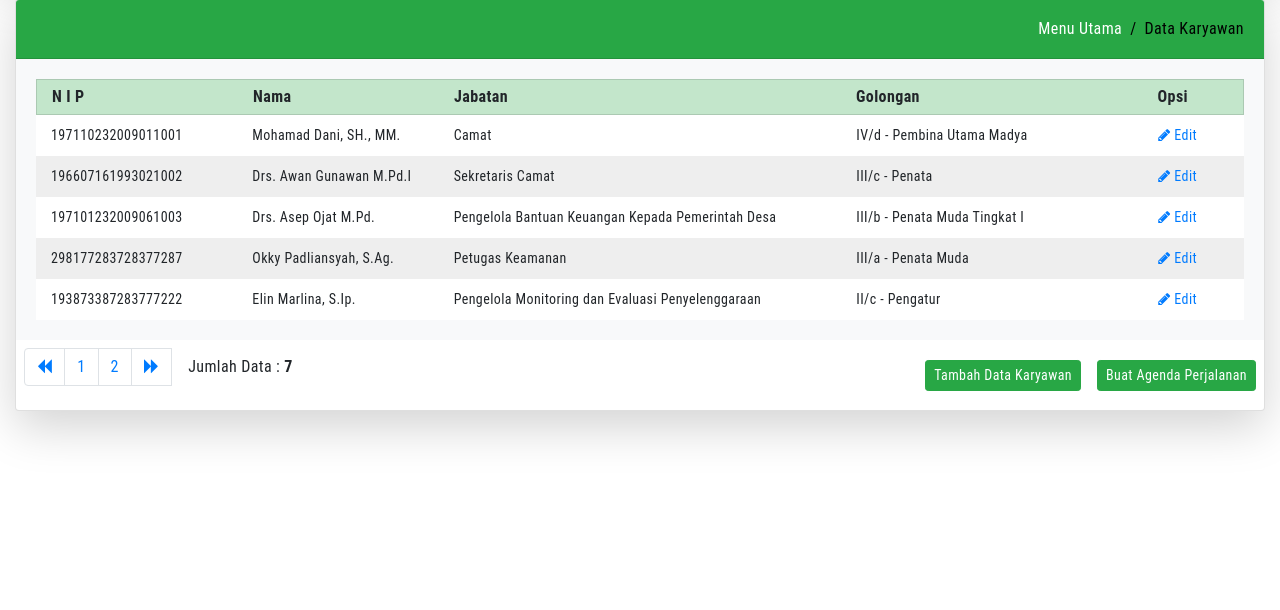
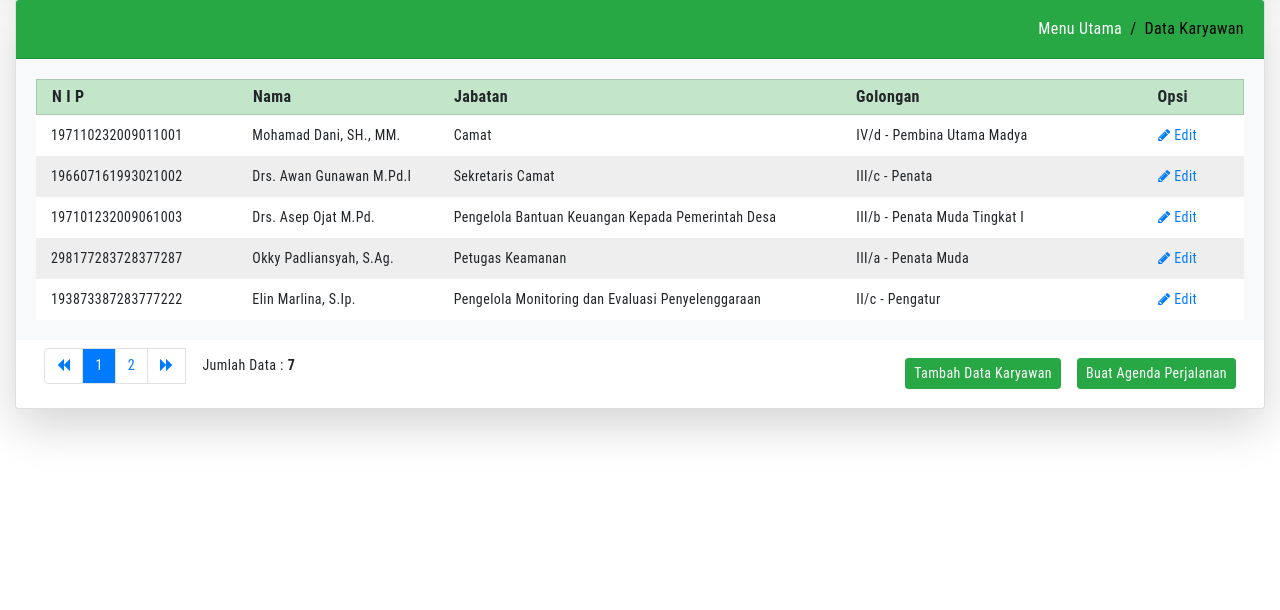
Before and after one commit to lenanbagus/realone_sppd320407, a PHP site: page /show_asn.php in a window 1280 px wide. Shown: the part 97-707 px from the top of the page. Run offline with PHP 8.4, Linux system fonts and the light colour scheme; data comes from the database, SQL or seed files in the repository.

Commit message:
add additional css for pagination

```diff
--- a/assets/stylesheets/custom.css
+++ b/assets/stylesheets/custom.css
@@ -63,3 +63,14 @@ body {
 .grid-body:nth-child(odd) {
   background-color: #EEE;
 }
+
+.pagination-bottom {
+  padding: 0 1.25rem;
+  font-size: 14px;
+}
+
+.active-page,
+.active-page:hover {
+  background-color: #007bff;
+  color: #fff;
+}
```
